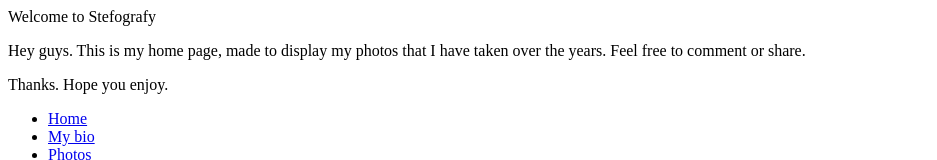
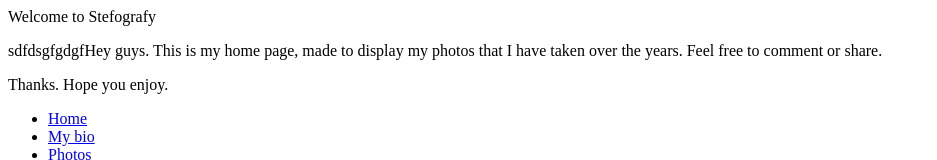
Before and after one commit to stefanbeatovic/stefanbeatovic.stefografy.github.io, a plain HTML site: page index.html in a window 1280 px wide. Shown: the top 160 px of the page, without its empty margins (0-937 px from the left). Drawn offline with Linux system fonts and the light colour scheme.

Commit message:
Update index.html

```diff
--- a/index.html
+++ b/index.html
@@ -9,7 +9,7 @@
 <body>
 <p></p>
 <main>
-        Hey guys.
+        sdfdsgfgdgfHey guys.
         This is my home page, made to display my photos that I have taken over the years. Feel free to comment or share.
 </main>
 <p>
```
